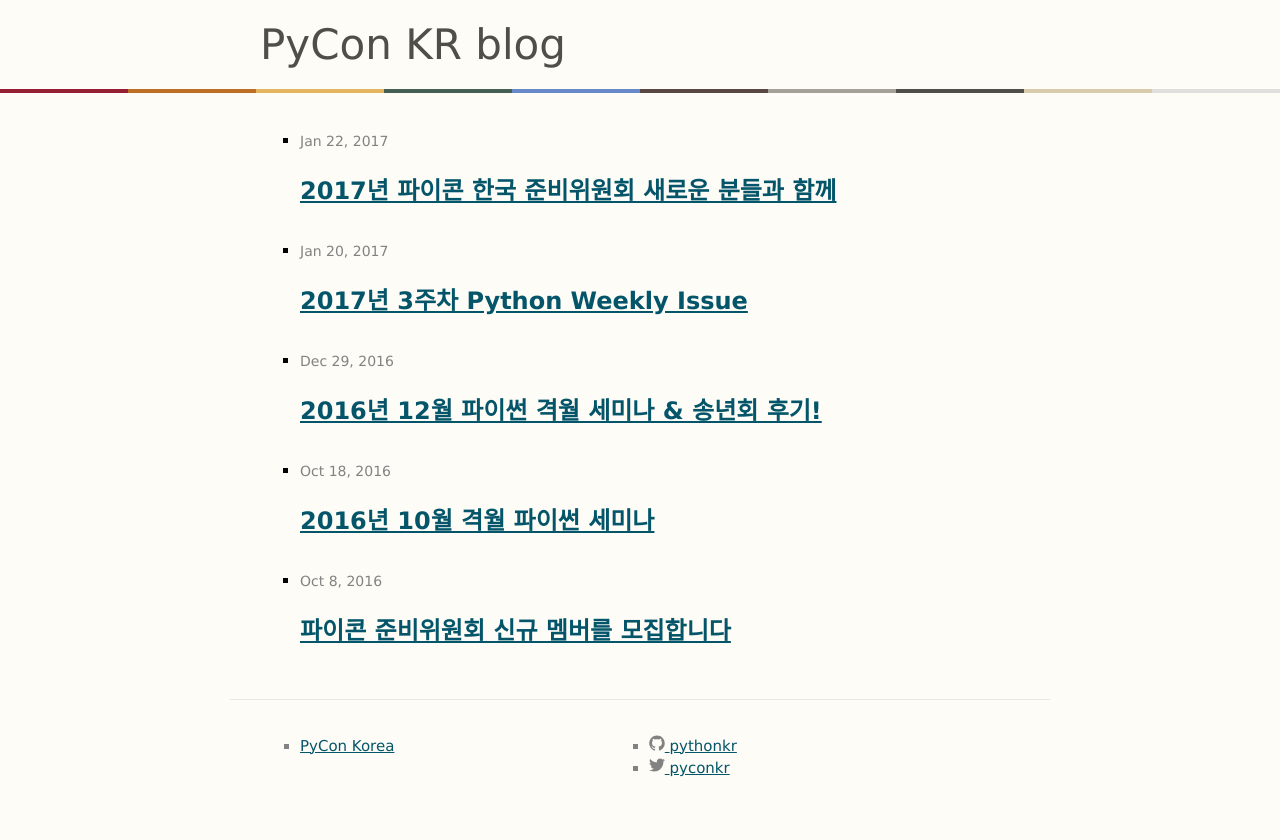
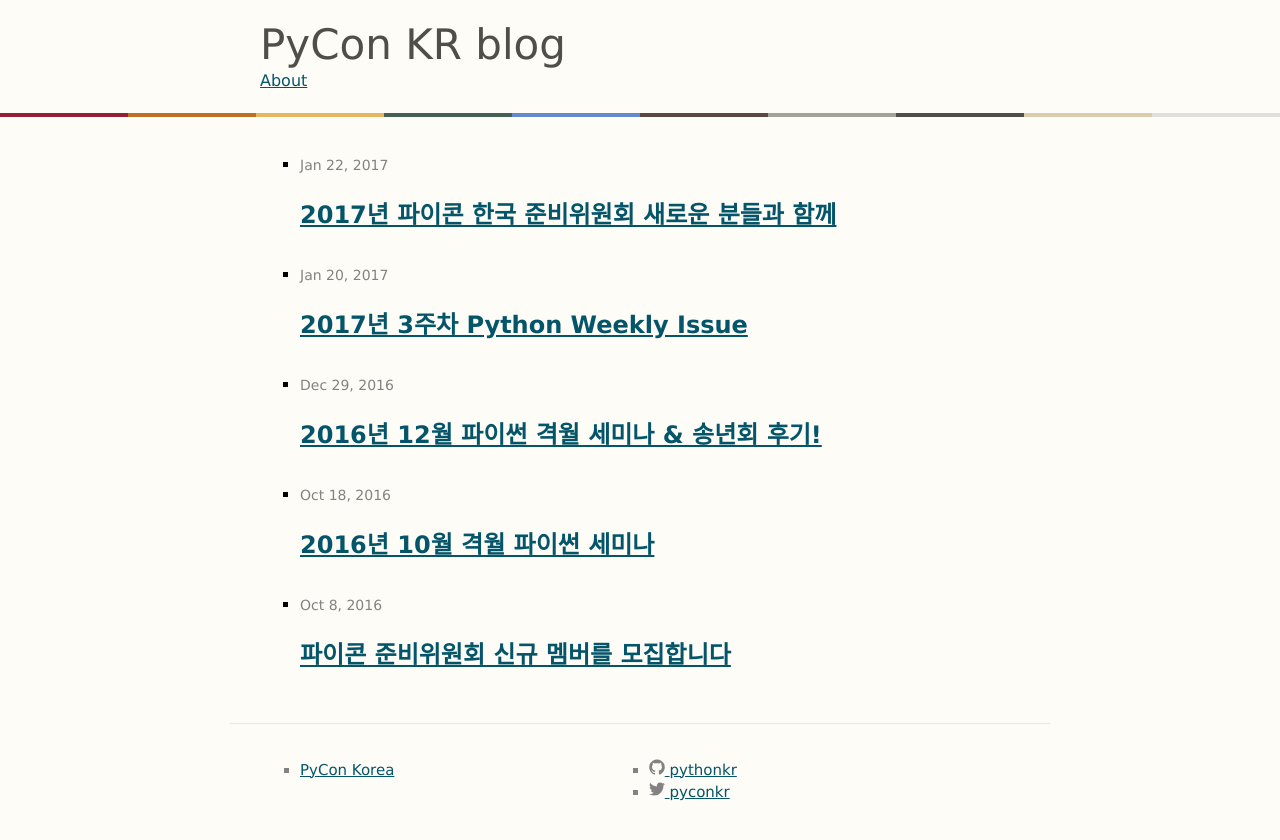
Before and after one commit to pythonkr/blog, a Jekyll site: the page built from index.md, in a window 1280 px wide. Shown: the top 840 px of the page. Built offline with Jekyll 4.4.1, drawn with Linux system fonts in a browser that asks for light colours.

Commit message:
about 페이지 링크 추가

```diff
--- a/_includes/header.html
+++ b/_includes/header.html
@@ -1,16 +1,16 @@
 <header>
-  <h1><a class="site-title" href="{{ site.url }}">PyCon KR blog</a></h1>
+  <h1><a class="site-title" href="{{ site.url }}">{{  site.title }}</a></h1>
   <nav>
     <ul class="nav navbar-nav">
-      {% if my_page.title %}
-        <li><a href="{{ '/'|url }}">Blog</a></li>
-        {% for my_page in site.pages %}
+      {% for my_page in site.pages %}
+        {% if my_page.title %}
           <li><a href="{{ my_page.url | prepend: site.baseurl }}">{{ my_page.title }}</a></li>
-        {% endfor %}
-      {% endif %}
+        {% endif %}
+      {% endfor %}
     </ul>
   </nav>
 </header>
+
 <table class="seoul-color" cellpadding="0" cellspacing="0">
   <tbody>
     <tr>
```
